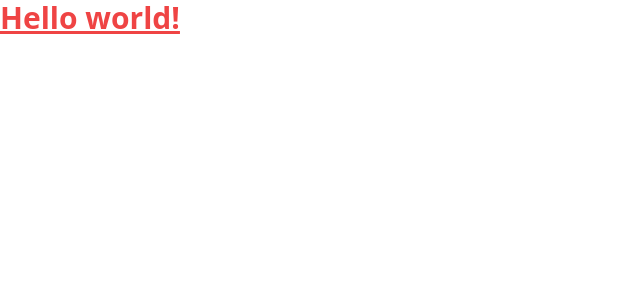
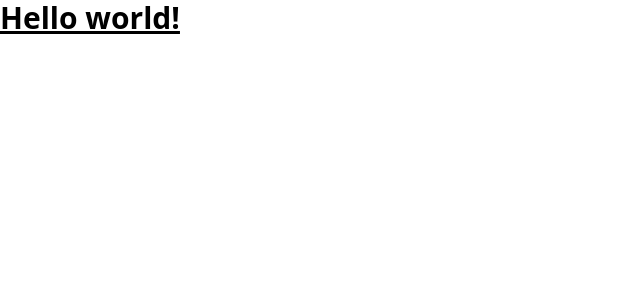
Before and after one commit to AliZarei81/Quera.T.M, a React (Create React App) app: page / in a window 1280 px wide. Shown: the top 300 px of the page, without its empty margins (0-640 px from the left). Built offline with nearby package versions, Linux system fonts and the light colour scheme.

Commit message:
add colors to tailwind configuration

```diff
--- a/tailwind.config.js
+++ b/tailwind.config.js
@@ -4,6 +4,37 @@ module.exports = {
     "./src/**/*.{js,jsx,ts,tsx}",
   ],
   theme: {
+    colors: {
+      'gray-secondary': '#F1F3F5',
+      'gray-primary': '#868E96',
+      'gray-darker': '#343A40',
+      'red-secondary': '#FFE3E3',
+      'red-primary': '#FA5252',
+      'pink-secondary': '#FFDEEB',
+      'pink-primary': '#E64980',
+      'grape-secondary': '#ecebff',
+      'grap-primary': '#BE4BDB',
+      'violet-secondary': '#E5DBFF',
+      'violet-primary': '#7950F2',
+      'indigo-secondary': '#DBE4FF',
+      'indigo-primary': '#4C6EF5',
+      'blue-secondary': '#D0EBFF',
+      'blue-primary': '#228BE6',
+      'cyan-secondary': '#C5F6FA',
+      'cyan-primary': '#15AABF',
+      'teal-secondary': '#C3FAE8',
+      'teal-primary': '#12B886',
+      'brand-secondary': '#C2F7FA',
+      'brand-primary': '#208D8E',
+      'green-secondary': '#D3F9D8',
+      'green-primary': '#40C057',
+      'lime-secondary': '#E9FAC8',
+      'lime-primary': '#82C91E',
+      'yellow-secondary': '#FFF3BF',
+      'yellow-primary': '#FAB005',
+      'orange-secondary': '#FFE8CC',
+      'orange-primary': '#FD7E14'
+    },
     extend: {},
   },
   plugins: [],
```
